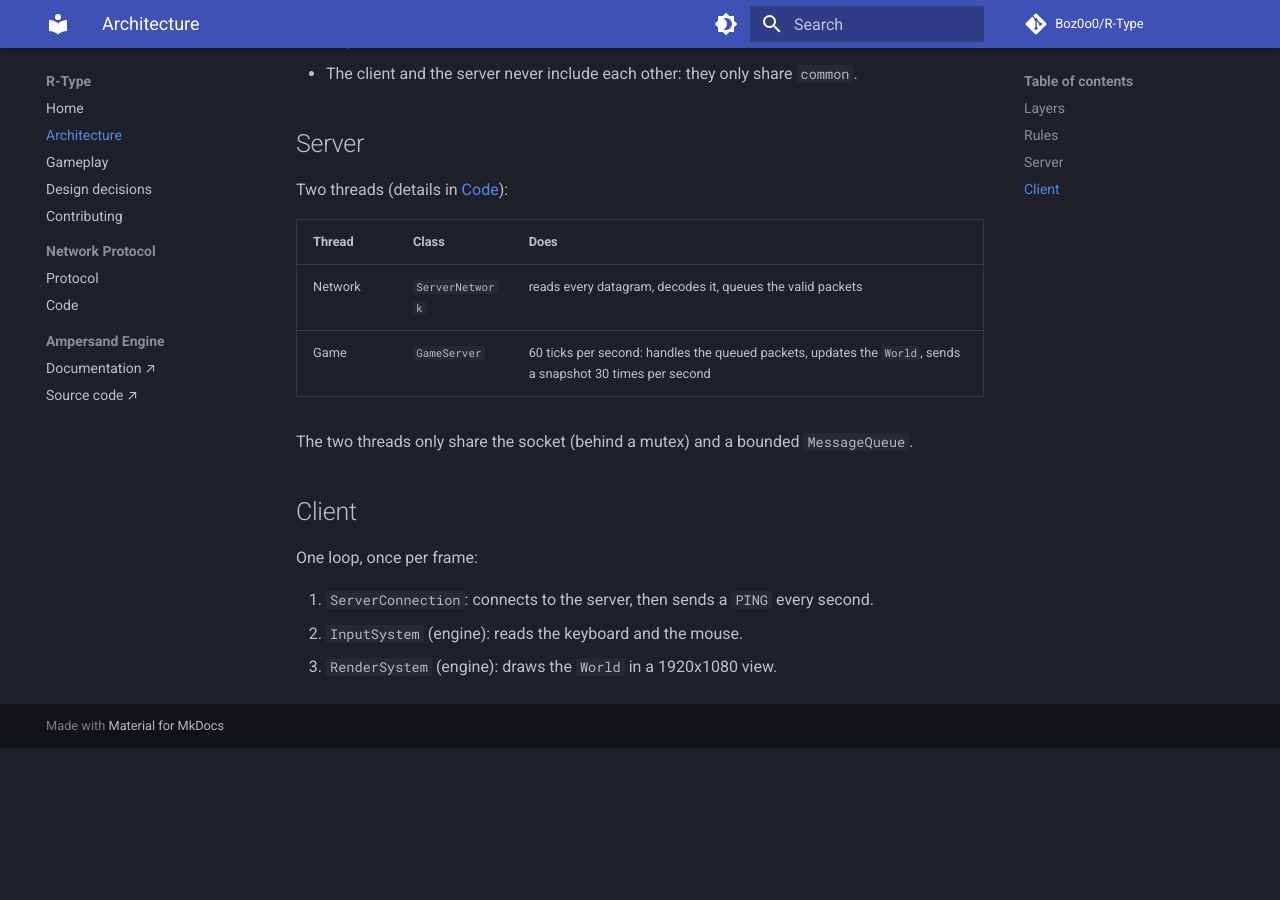
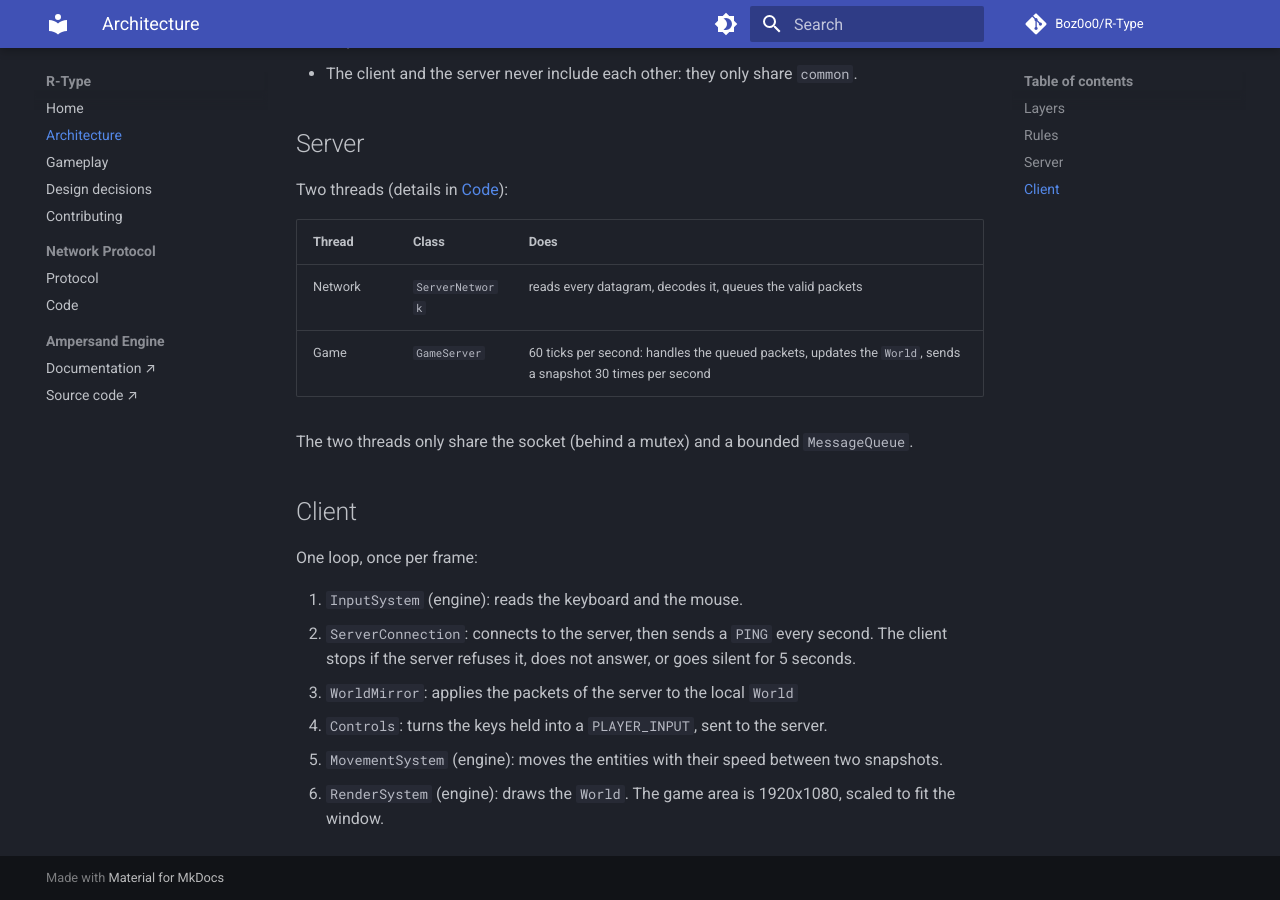
Before and after one commit to Boz0o0/R-Type, an MkDocs documentation site: the page built from docs/mkdocs/architecture.md, in a window 1280 px wide and 900 px high, scrolled down 1414 px. Built offline with MkDocs 1.6.1 and Material for MkDocs 9.7.7, drawn with Linux system fonts in a browser that asks for light colours; comment, search, counter and statistics services are not loaded; before the commit the page ends 2162 px from its top, so only the background shows below that.

Commit message:
feat(doc): client name argument, new client loop and world size

```diff
--- a/docs/mkdocs/architecture.md
+++ b/docs/mkdocs/architecture.md
@@ -51,6 +51,9 @@ The two threads only share the socket (behind a mutex) and a bounded
 
 One loop, once per frame:
 
-1. `ServerConnection`: connects to the server, then sends a `PING` every second.
-2. `InputSystem` (engine): reads the keyboard and the mouse.
-3. `RenderSystem` (engine): draws the `World` in a 1920x1080 view.
+1. `InputSystem` (engine): reads the keyboard and the mouse.
+2. `ServerConnection`: connects to the server, then sends a `PING` every second. The client stops if the server refuses it, does not answer, or goes silent for 5 seconds.
+3. `WorldMirror`: applies the packets of the server to the local `World`
+4. `Controls`: turns the keys held into a `PLAYER_INPUT`, sent to the server.
+5. `MovementSystem` (engine): moves the entities with their speed between two snapshots.
+6. `RenderSystem` (engine): draws the `World`. The game area is 1920x1080, scaled to fit the window.
```
Also changed, not shown: README.md (+2 -2 lines).
